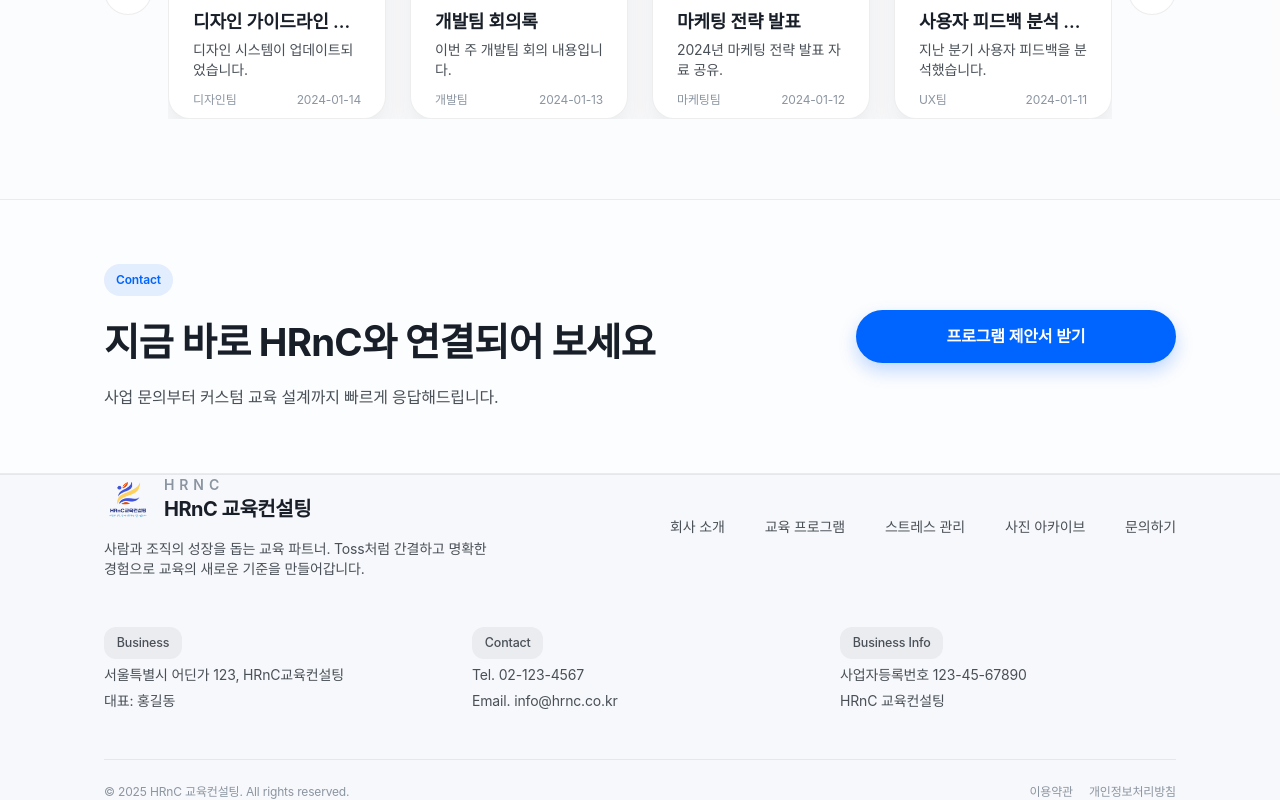
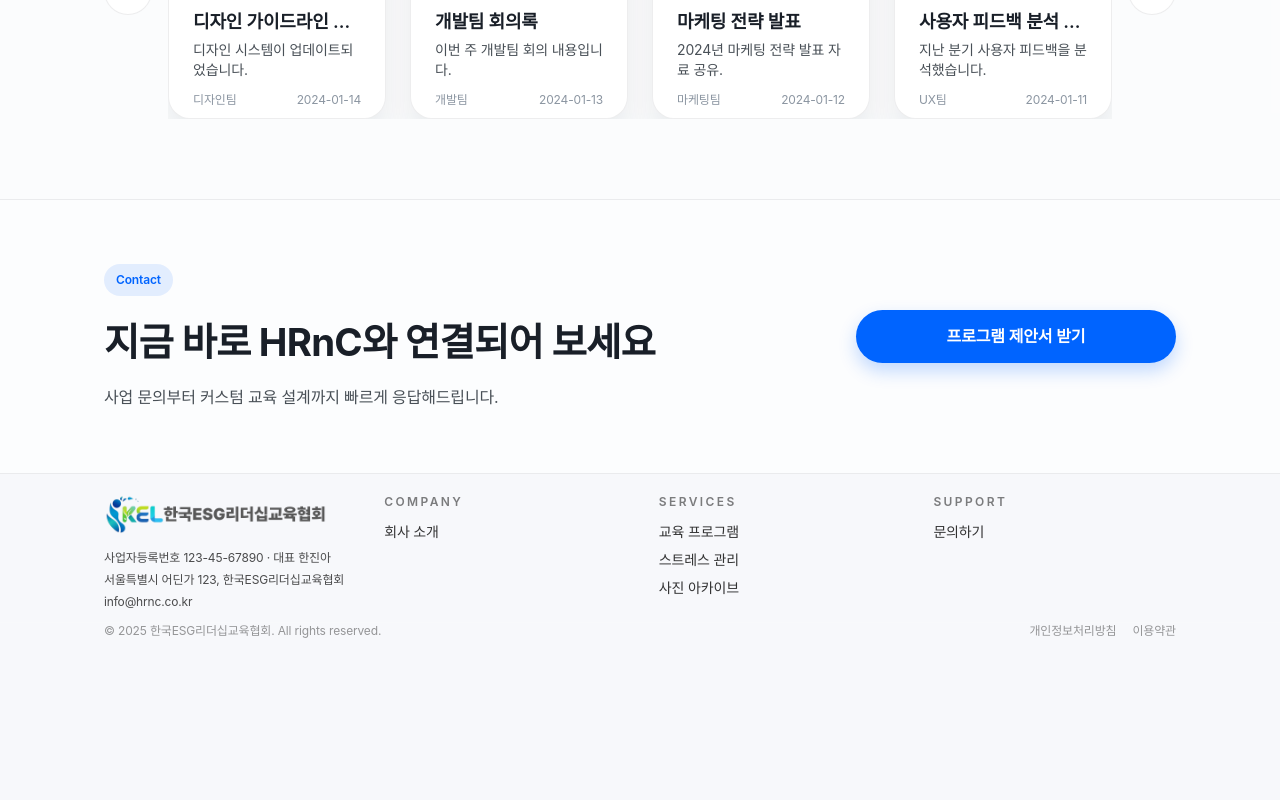
Before and after one commit to bidalalsrb/learningPage, a React (Vite) app: page /index in a window 1280 px wide. Shown: the part 1920-2720 px from the top of the page. After the commit the page ends 2579 px from the top, so only its background shows below. Built offline with nearby package versions, Linux system fonts and the light colour scheme; no server answers; grey boxes are pictures that could not be loaded.

Commit message:
푸터 배치 수정

```diff
--- a/src/components/Footer.jsx
+++ b/src/components/Footer.jsx
@@ -1,73 +1,81 @@
 import React from "react";
+
+const NAV_GROUPS = [
+    {
+        title: "Company",
+        links: [
+            { label: "회사 소개", to: "/company" },
+
+        ],
+    },
+    {
+        title: "Services",
+        links: [
+            { label: "교육 프로그램", to: "/education" },
+            { label: "스트레스 관리", to: "/stress" },
+            { label: "사진 아카이브", to: "/photos" },
+        ],
+    },
+    {
+        title: "Support",
+        links: [
+            { label: "문의하기", to: "/inquiry" },
+        ],
+    },
+];
 
 export default function Footer() {
     return (
-        <footer className="border-t border-[var(--toss-border)] bg-transparent">
-            <div className="toss-container py-16">
-                <div className="flex flex-col gap-10 md:flex-row md:items-center md:justify-between">
+        <footer className=" mt-5 mb-5 text-black">
+            <div className="toss-container flex flex-col gap-10 py-12 md:flex-row md:items-start md:justify-between">
+                <div className="space-y-4 text-sm text-black/70">
                     <div>
-                        <div className="flex items-center gap-3">
-                            <img src="/img.png" alt="회사 로고" className="h-12 w-auto" />
-                            <div>
-                                <p className="text-sm font-semibold uppercase tracking-[0.35em] text-[var(--toss-text-weak)]">
-                                    HRnC
-                                </p>
-                                <p className="text-xl font-bold tracking-tight text-[var(--toss-text-strong)]">
-                                    HRnC 교육컨설팅
-                                </p>
-                            </div>
-                        </div>
-                        <p className="mt-4 max-w-sm text-sm text-[var(--toss-text-medium)]">
-                            사람과 조직의 성장을 돕는 교육 파트너. Toss처럼 간결하고 명확한 경험으로
-                            교육의 새로운 기준을 만들어갑니다.
-                        </p>
+                        <img
+                            src="/iconimg.png"
+                            alt="HRnC 로고"
+                            className="h-10 w-auto"
+                        />
+
                     </div>
-
-                    <nav className="flex flex-wrap gap-x-10 gap-y-4 text-sm text-[var(--toss-text-medium)]">
-                        <a href="/company" className="transition hover:text-[var(--toss-primary)]">
-                            회사 소개
-                        </a>
-                        <a href="/education" className="transition hover:text-[var(--toss-primary)]">
-                            교육 프로그램
-                        </a>
-                        <a href="/stress" className="transition hover:text-[var(--toss-primary)]">
-                            스트레스 관리
-                        </a>
-                        <a href="/photos" className="transition hover:text-[var(--toss-primary)]">
-                            사진 아카이브
-                        </a>
-                        <a href="/inquiry" className="transition hover:text-[var(--toss-primary)]">
-                            문의하기
-                        </a>
-                    </nav>
-                </div>
-
-                <div className="mt-12 grid gap-8 text-sm text-[var(--toss-text-medium)] md:grid-cols-3">
-                    <div className="space-y-1.5">
-                        <p className="toss-chip">Business</p>
-                        <p>서울특별시 어딘가 123, HRnC교육컨설팅</p>
-                        <p>대표: 홍길동</p>
-                    </div>
-                    <div className="space-y-1.5">
-                        <p className="toss-chip">Contact</p>
-                        <p>Tel. 02-123-4567</p>
-                        <p>Email. info@hrnc.co.kr</p>
-                    </div>
-                    <div className="space-y-1.5">
-                        <p className="toss-chip">Business Info</p>
-                        <p>사업자등록번호 123-45-67890</p>
-                        <p>HRnC 교육컨설팅</p>
+                    <div className="space-y-1.5 text-xs">
+                        <p>사업자등록번호 123-45-67890 · 대표 한진아</p>
+                        <p>서울특별시 어딘가 123, 한국ESG리더십교육협회</p>
+                        <p>info@hrnc.co.kr</p>
                     </div>
                 </div>
 
-                <div className="mt-12 flex flex-col gap-4 border-t border-[var(--toss-border)] pt-6 text-xs text-[var(--toss-text-weak)] md:flex-row md:items-center md:justify-between">
-                    <p>© {new Date().getFullYear()} HRnC 교육컨설팅. All rights reserved.</p>
+                <div className="grid flex-1 gap-8 text-sm text-black/80 md:grid-cols-3">
+                    {NAV_GROUPS.map((group) => (
+                        <div key={group.title} className="space-y-3 text-center md:text-left">
+                            <p className="text-xs font-semibold uppercase tracking-[0.2em] text-black/50">
+                                {group.title}
+                            </p>
+                            <ul className="space-y-2">
+                                {group.links.map((link) => (
+                                    <li key={link.to}>
+                                        <a
+                                            href={link.to}
+                                            className="transition hover:text-black"
+                                        >
+                                            {link.label}
+                                        </a>
+                                    </li>
+                                ))}
+                            </ul>
+                        </div>
+                    ))}
+                </div>
+            </div>
+
+            <div className="border-t border-white/10  mt-3">
+                <div className="toss-container flex flex-col gap-3 py-5 text-xs  text-black/40 md:flex-row md:items-center md:justify-between">
+                    <p>© {new Date().getFullYear()} 한국ESG리더십교육협회. All rights reserved.</p>
                     <div className="flex gap-4">
-                        <a href="/terms" className="hover:text-[var(--toss-primary)]">
+                        <a href="/privacy" className="transition hover:text-black/80">
+                            개인정보처리방침
+                        </a>
+                        <a href="/terms" className="transition hover:text-black/80">
                             이용약관
-                        </a>
-                        <a href="/privacy" className="hover:text-[var(--toss-primary)]">
-                            개인정보처리방침
                         </a>
                     </div>
                 </div>
```
